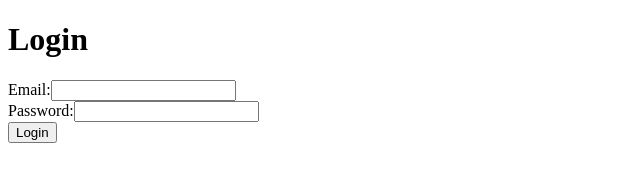
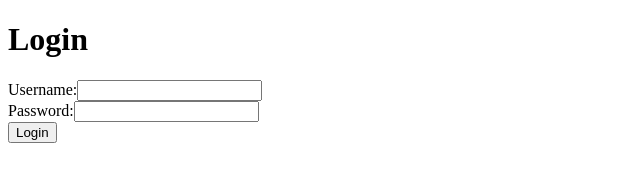
Before and after one commit to tuulikoo/LanguageApp, a Next.js app: page /login in a window 1280 px wide. Shown: the top 171 px of the page, without its empty margins (0-640 px from the left). Built offline with nearby package versions, Linux system fonts and the light colour scheme.

Commit message:
fix typo and some style refs

```diff
--- a/src/components/loginComponent.js
+++ b/src/components/loginComponent.js
@@ -3,6 +3,7 @@ import { useFormik } from "formik";
 import * as yup from "yup";
 import axios from "axios";
 import { useRouter } from "next/router";
+import styles from "../styles/login.module.scss";
 
 
 const validationSchema = yup.object().shape({
@@ -41,17 +42,17 @@ export default function Login() {
       <h1>Login</h1>
       <form onSubmit={formik.handleSubmit}>
         <div>
-          <label>Email:</label>
+          <label>Username:</label>
           <input type="username" {...formik.getFieldProps("username")} />
           {formik.touched.username && formik.errors.username && (
-            <div>{formik.errors.username}</div>
+            <div>{styles.formError}{formik.errors.username}</div>
           )}
         </div>
         <div>
           <label>Password:</label>
           <input type="password" {...formik.getFieldProps("password")} />
           {formik.touched.password && formik.errors.password && (
-            <div>{formik.errors.password}</div>
+            <div>{styles.formError}{formik.errors.password}</div>
           )}
         </div>
         {loginError && <div>{loginError}</div>}
```
